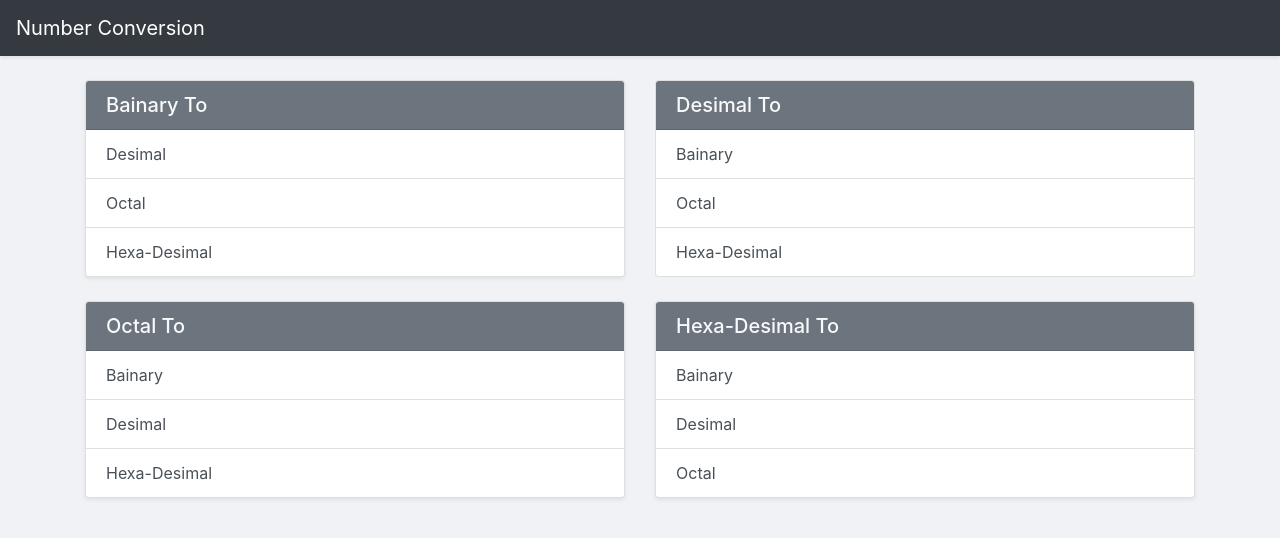
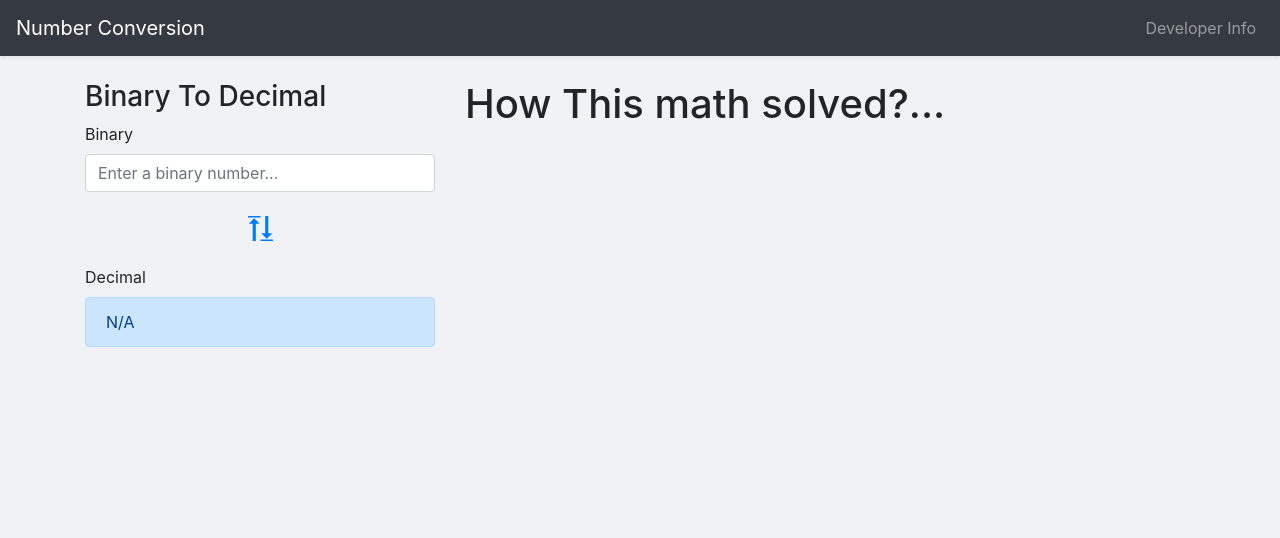
Before and after one commit to shanto-miah/number-converter, a React (Create React App) app: page /binary-to-decimal in a window 1280 px wide. Shown: the top 538 px of the page. Built offline with nearby package versions, Linux system fonts and the light colour scheme.

Commit message:
binary to decimal compleate

```diff
--- a/package.json
+++ b/package.json
@@ -10,7 +10,9 @@
     "react": "^16.13.1",
     "react-dom": "^16.13.1",
     "react-popper": "0.9.2",
+    "react-router-dom": "^5.2.0",
     "react-scripts": "3.4.1",
+    "react-transition-group": "^4.4.1",
     "reactstrap": "5.0.0"
   },
   "scripts": {
--- a/src/App.js
+++ b/src/App.js
@@ -1,82 +1,14 @@
 import React from 'react';
-import Navmenu from './components/Navmenu';
 
-import { Container, Row, Col, Card, CardHeader, ListGroup, ListGroupItem } from 'reactstrap'
+import { BrowserRouter } from 'react-router-dom';
+import Main from './components/Main';
 
 function App() {
+
   return (
-    <div  >
-      <Navmenu />
-
-      <Container className="py-4">
-
-        <Row className="justify-content-center">
-
-          <Col md="6" className="mb-4">
-            <Card className="shadow-sm">
-              <CardHeader className="bg-secondary text-light h5">
-                Bainary To
-              </CardHeader>
-
-                <ListGroup flush>
-                  <ListGroupItem action>Desimal</ListGroupItem>
-                  <ListGroupItem action>Octal</ListGroupItem>
-                  <ListGroupItem action>Hexa-Desimal</ListGroupItem>
-                </ListGroup>
-
-            </Card>
-          </Col>
-          <Col md="6" className="mb-4">
-            <Card className="shandow-sm">
-              <CardHeader className="bg-secondary text-light h5">
-                Desimal To
-              </CardHeader>
-
-                <ListGroup flush>
-                  <ListGroupItem action>Bainary</ListGroupItem>
-                  <ListGroupItem action>Octal</ListGroupItem>
-                  <ListGroupItem action>
-                    Hexa-Desimal
-                  </ListGroupItem>
-                </ListGroup>
-
-            </Card>
-          </Col>
-          <Col md="6" className="mb-4">
-            <Card className="shadow-sm">
-              <CardHeader className="bg-secondary text-light h5">
-                Octal To
-              </CardHeader>
-
-                <ListGroup flush>
-                  <ListGroupItem action>Bainary</ListGroupItem>
-                  <ListGroupItem action>Desimal</ListGroupItem>
-                  <ListGroupItem action>Hexa-Desimal</ListGroupItem>
-                </ListGroup>
-
-            </Card>
-          </Col>
-          <Col md="6" className="mb-4">
-            <Card className="shadow-sm">
-              <CardHeader className="bg-secondary text-light h5">
-                Hexa-Desimal To
-              </CardHeader>
-
-                <ListGroup flush>
-                  <ListGroupItem action>Bainary</ListGroupItem>
-                  <ListGroupItem action>Desimal</ListGroupItem>
-                  <ListGroupItem action>Octal</ListGroupItem>
-                </ListGroup>
-
-            </Card>
-          </Col>
-
-
-
-        </Row>
-
-      </Container>
-    </div>
+    <BrowserRouter>
+      <Main/>
+    </BrowserRouter>
   );
 }
 
--- /dev/null
+++ b/src/components/Home.jsx
@@ -0,0 +1,95 @@
+import React from 'react';
+
+import { Link } from 'react-router-dom';
+import {
+    Container,
+    Row,
+    Col,
+    Card,
+    CardHeader,
+    ListGroup,
+    ListGroupItem
+} from 'reactstrap';
+
+const Home = (props) => {
+
+
+    return (
+        <Container className="py-4">
+
+            <Row className="justify-content-center">
+
+                <Col md="6" className="mb-4">
+                    <Card className="shadow-sm">
+                    <CardHeader className="bg-secondary text-light h5">
+                        Binary To
+                    </CardHeader>
+
+                        <ListGroup flush>
+
+                            <Link className="list-group-item-action list-group-item"
+                                to="/binary-to-decimal">
+                                Decimal
+                            </Link>
+
+                            <ListGroupItem action>Octal</ListGroupItem>
+                            <ListGroupItem action>Hexadecimal</ListGroupItem>
+                        </ListGroup>
+
+                    </Card>
+                </Col>
+
+                <Col md="6" className="mb-4">
+                    <Card className="shandow-sm">
+                    <CardHeader className="bg-secondary text-light h5">
+                        Decimal To
+                    </CardHeader>
+
+                        <ListGroup flush>
+                        <ListGroupItem action>Binary</ListGroupItem>
+                        <ListGroupItem action>Octal</ListGroupItem>
+                        <ListGroupItem action>
+                            Hexadecimal
+                        </ListGroupItem>
+                        </ListGroup>
+
+                    </Card>
+                </Col>
+
+                <Col md="6" className="mb-4">
+                    <Card className="shadow-sm">
+                    <CardHeader className="bg-secondary text-light h5">
+                        Octal To
+                    </CardHeader>
+
+                        <ListGroup flush>
+                        <ListGroupItem action>Binary</ListGroupItem>
+                        <ListGroupItem action>Decimal</ListGroupItem>
+                        <ListGroupItem action>Hexadecimal</ListGroupItem>
+                        </ListGroup>
+
+                    </Card>
+                </Col>
+
+                <Col md="6" className="mb-4">
+                    <Card className="shadow-sm">
+                    <CardHeader className="bg-secondary text-light h5">
+                        Hexadecimal To
+                    </CardHeader>
+
+                        <ListGroup flush>
+                        <ListGroupItem action>Binary</ListGroupItem>
+                        <ListGroupItem action>Decimal</ListGroupItem>
+                        <ListGroupItem action>Octal</ListGroupItem>
+                        </ListGroup>
+
+                    </Card>
+                </Col>
+            </Row>
+        </Container>
+    );
+
+
+}
+
+export default Home;
--- /dev/null
+++ b/src/components/Main.jsx
@@ -0,0 +1,19 @@
+import React, { Component } from 'react';
+
+import Navmenu from './Navmenu';
+import Route from './Route';
+
+class Main extends Component {
+
+
+    render() {
+        return (
+            <React.Fragment>
+                <Navmenu/>
+                <Route/>
+            </React.Fragment>
+        );
+    }
+}
+
+export default Main;
--- a/src/components/Navmenu.jsx
+++ b/src/components/Navmenu.jsx
@@ -1,14 +1,31 @@
-import React, { Component } from 'react';
-import { Navbar, NavbarBrand } from 'reactstrap';
+import React, { useState } from 'react';
 
-class Navmenu extends Component {
-    render() {
-        return (
-            <Navbar sticky="top" dark color="dark" className="shadow-sm">
-                <NavbarBrand href="#">Number Conversion</NavbarBrand>
-            </Navbar>
-        );
-    }
+
+import { Navbar, NavbarBrand, Nav, NavItem, NavLink, Collapse, NavbarToggler } from 'reactstrap';
+import { Link } from 'react-router-dom';
+
+const Navmenu = (props) => {
+    const [isOpen, setIsopen] = useState(false);
+
+    const toggle = () => setIsopen(!isOpen);
+
+    return (
+        <Navbar sticky="top" dark color="dark" expand="sm" className="shadow-sm">
+            <NavbarBrand tag={Link} to="/" className="d-inline-block text-truncate">Number Conversion</NavbarBrand>
+
+            <NavbarToggler onClick={toggle}/>
+
+            <Collapse isOpen={isOpen} navbar>
+
+                <Nav navbar className="ml-auto">
+                    <NavItem>
+                        <NavLink>Developer Info</NavLink>
+                    </NavItem>
+                </Nav>
+
+            </Collapse>
+        </Navbar>
+    );
 }
 
 export default Navmenu;
--- /dev/null
+++ b/src/components/Route.jsx
@@ -0,0 +1,17 @@
+import React from 'react';
+
+import { Container } from 'reactstrap';
+import { Route as R } from 'react-router-dom';
+import Home from './Home';
+import Decimal from './binary/Decimal';
+
+const Route = (props) => {
+    return (
+        <Container className="py-4">
+            <R exact path="/" component={Home}/>
+            <R exact path="/binary-to-decimal" component={Decimal}/>
+        </Container>
+    )
+}
+
+export default Route;
--- /dev/null
+++ b/src/components/binary/Decimal.jsx
@@ -0,0 +1,67 @@
+import React, { useState } from 'react';
+
+import { Row, Col, Form, FormGroup, Label, Alert } from 'reactstrap';
+import Switch from '../../svgs/switch.svg';
+
+import Binarytodecimal from '../../functions/Binarytodecimal'
+
+const Decimal = () => {
+
+    let [decimal, setDecimal] = useState('');
+
+
+    const onChangeHandler = (e) => {
+        return convertDecimal(e.target.value);
+    }
+
+    const convertDecimal = (binary) => {
+        let decimal = Binarytodecimal(binary);
+
+        setDecimal(decimal);
+
+    }
+
+
+    return (
+        <Row>
+            <Col sm="6" md="5" lg="4">
+                <h3 className="text-truncate">Binary To Decimal</h3>
+
+
+
+                <Form>
+
+                    <FormGroup>
+                        <Label for="binary">Binary</Label>
+                        <input className="form-control" onChange={onChangeHandler} type="number" pattern="[0-1]+" title="Okksdfvas" placeholder="Enter a binary number..."/>
+                    </FormGroup>
+
+                    <FormGroup className="text-center">
+                        <img src={Switch} className="my-2" height="25" alt="switch" style={
+                            {
+                                transform: 'rotate(90deg)'
+                            }
+                        }/>
+                    </FormGroup>
+
+                    <FormGroup>
+                        <Label>Decimal</Label>
+                        <Alert color="primary" style={
+                            {
+                                overflowX: 'auto'
+                            }
+                        }>
+                            { decimal ? decimal : 'N/A' }
+                        </Alert>
+                    </FormGroup>
+
+                </Form>
+            </Col>
+            <Col sm="6" md="7" lg="8">
+                <h1>How This math solved?...</h1>
+            </Col>
+        </Row>
+    );
+}
+
+export default Decimal;
--- /dev/null
+++ b/src/functions/Binarytodecimal.jsx
@@ -0,0 +1,7 @@
+const Binarytodecimal = (binary) => {
+    let decimal = parseInt(binary, 2);
+
+    return decimal;
+}
+
+export default Binarytodecimal;
```
Also changed, not shown: src/svgs/switch.svg (added), 1 other file (tests, documents, lock files or other folders).
